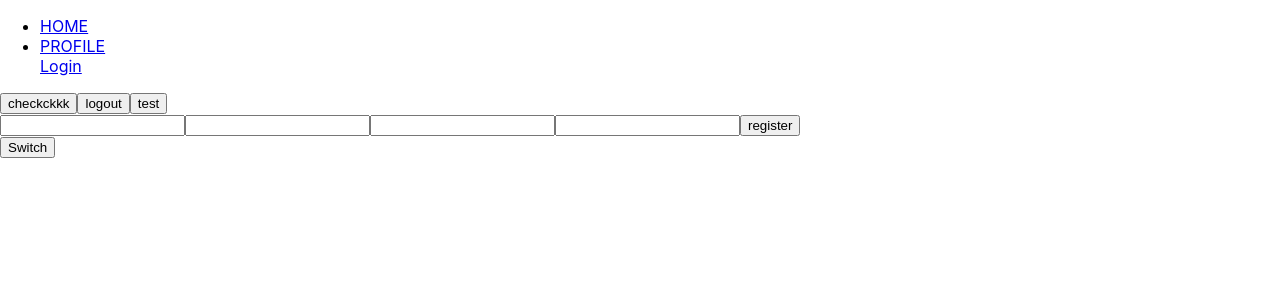
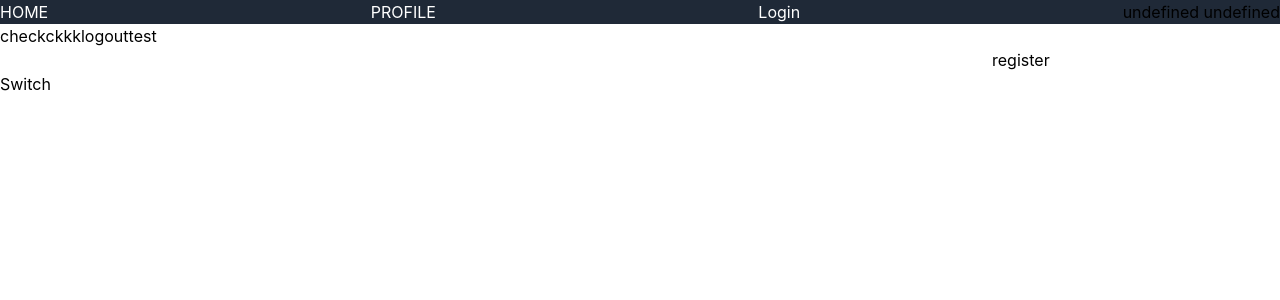
Before and after one commit to SergeyArenzon/viaggio-react, a React (Create React App) app: page /auth in a window 1280 px wide. Shown: the top 300 px of the page. Built offline with nearby package versions, Linux system fonts and the light colour scheme; no server answers.

Commit message:
add tailwind

```diff
--- /dev/null
+++ b/craco.config.js
@@ -0,0 +1,11 @@
+// craco.config.js
+module.exports = {
+    style: {
+      postcss: {
+        plugins: [
+          require('tailwindcss'),
+          require('autoprefixer'),
+        ],
+      },
+    },
+  }
--- a/src/components/Auth/Auth.tsx
+++ b/src/components/Auth/Auth.tsx
@@ -83,7 +83,10 @@ export default function Auth() {
     };
 
     const response: any = await AuthApi.login(data);
-    dispatch(login(response.data.user));
+    if(response.status === 200){
+      dispatch(login(response.data.user));
+      navigate('/');
+    }
   };
 
   const signUpForm = (
--- a/src/components/EditLocation/EditLocation.tsx
+++ b/src/components/EditLocation/EditLocation.tsx
@@ -2,8 +2,9 @@
 // Edit view location
 // //////////////////
 
+import { AxiosResponse } from "axios";
 import React, { useEffect, useState, useRef } from "react";
-import { useParams } from "react-router-dom";
+import { useNavigate, useParams } from "react-router-dom";
 import { Locations } from '../../services/api/index'
 
 interface Location {
@@ -23,6 +24,7 @@ const EditLocation = () => {
   const priceRef = useRef<HTMLInputElement>(null);
   const descriptionRef = useRef<HTMLTextAreaElement>(null);
   const { id } = useParams();
+  const navigate = useNavigate();
 
 
   const [locationData, setLocationData] = useState<Location | null>(null);
@@ -60,7 +62,10 @@ const EditLocation = () => {
     };
 
 
-    await Locations.edit(id, body)
+    const response: any = await Locations.edit(id, body);
+    if(response.status === 200){
+      navigate(`/locations/${id}`);
+    }
   };
 
   if (!locationData) {
--- a/src/components/TopBar/TopBar.tsx
+++ b/src/components/TopBar/TopBar.tsx
@@ -1,10 +1,31 @@
 import React from "react";
 import { Link } from "react-router-dom";
+import { useSelector } from "react-redux";
+
+
+
+interface IUser {
+  user: {
+    info: {
+      firstName: string,
+      lastName: string,
+      email: string,
+      _id: string,
+      date: string,
+    }
+  }
+}
+
 
 export default function TopBar() : JSX.Element {
+
+  const user = useSelector((state: IUser) => state.user.info);
+
+
+
   return (
     <nav>
-      <ul>
+      <ul className="flex bg-gray-800 justify-between">
         <li>
           <Link to="/">
             <div className="text-white">HOME</div>
@@ -19,6 +40,9 @@ export default function TopBar() : JSX.Element {
         <Link to="/auth">
           <div className="text-white">Login</div>
         </Link>
+        <li>
+          {user && `${user.firstName} ${user.lastName}` }
+        </li>
       </ul>
     </nav>
   );
--- a/src/index.css
+++ b/src/index.css
@@ -1,3 +1,7 @@
+@tailwind base;
+@tailwind components;
+@tailwind utilities;
+
 body {
   margin: 0;
   font-family: -apple-system, BlinkMacSystemFont, 'Segoe UI', 'Roboto', 'Oxygen',
--- /dev/null
+++ b/tailwind.config.js
@@ -0,0 +1,12 @@
+// tailwind.config.js
+module.exports = {
+  purge: ['./src/**/*.{js,jsx,ts,tsx}', './public/index.html'],
+  darkMode: false, // or 'media' or 'class'
+  theme: {
+    extend: {},
+  },
+  variants: {
+    extend: {},
+  },
+  plugins: [],
+}
```
Also changed, not shown: package.json (+7 -3 lines), 2 other files (tests, documents, lock files or other folders).
